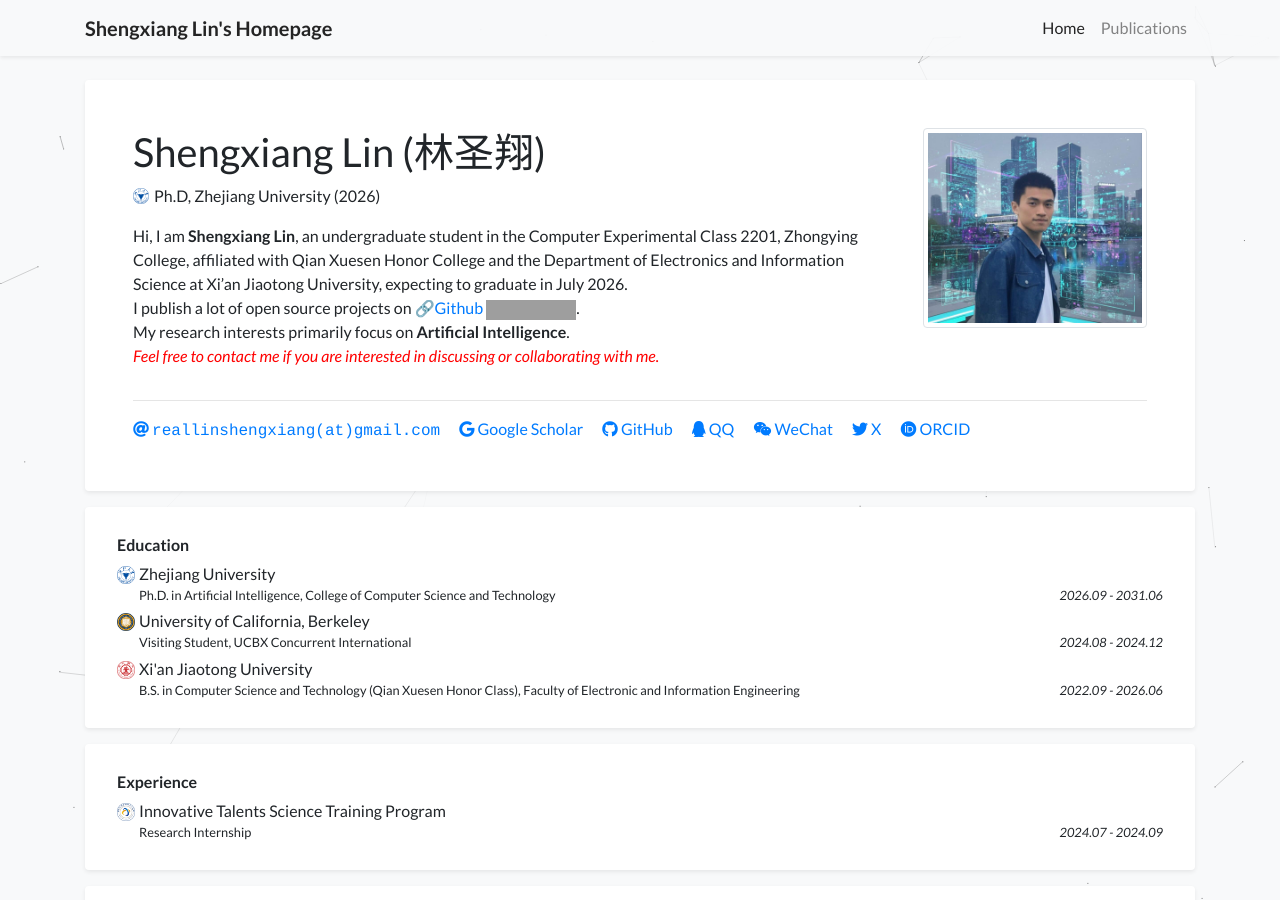
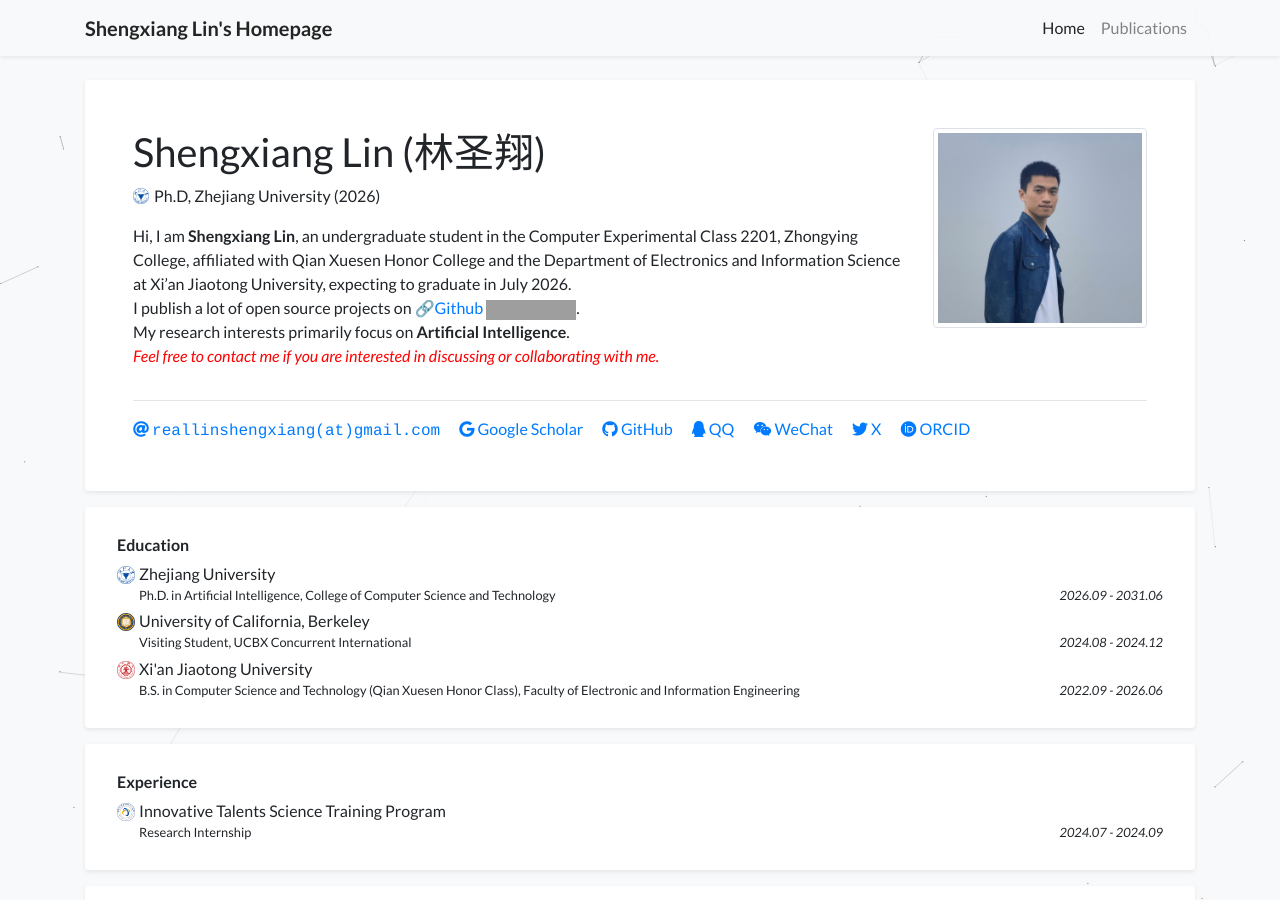
Before and after one commit to Lin-Shengxiang/Lin-Shengxiang.github.io, a Jekyll site: the page built from index.html, in a window 1280 px wide and 900 px high. Built offline with Jekyll 4.4.1, drawn with Linux system fonts in a browser that asks for light colours; a style sheet for code colours, icons or effects is not loaded; grey boxes are pictures that could not be loaded.

Commit message:
Update profile.yml

```diff
--- a/_data/profile.yml
+++ b/_data/profile.yml
@@ -27,7 +27,7 @@ short_bio: >-
 #  I shared some of the datasets and model weights used by the project at <a href="https://huggingface.co/wangrongsheng">🔗HuggingFace</a>. I likewise like to post some small-parameter LM at <a href="https://ollama.com/wangrongsheng">🔗Ollama</a> to help people use it locally.
 
 show_portrait: true
-portrait_url: assets/images/photos/profile_lsx2.jpg
+portrait_url: assets/images/photos/profile_lsx3.jpg
 portrait_caption: >-
   我是西安交通大学的林圣翔，欢迎访问我的主页~
 
```
